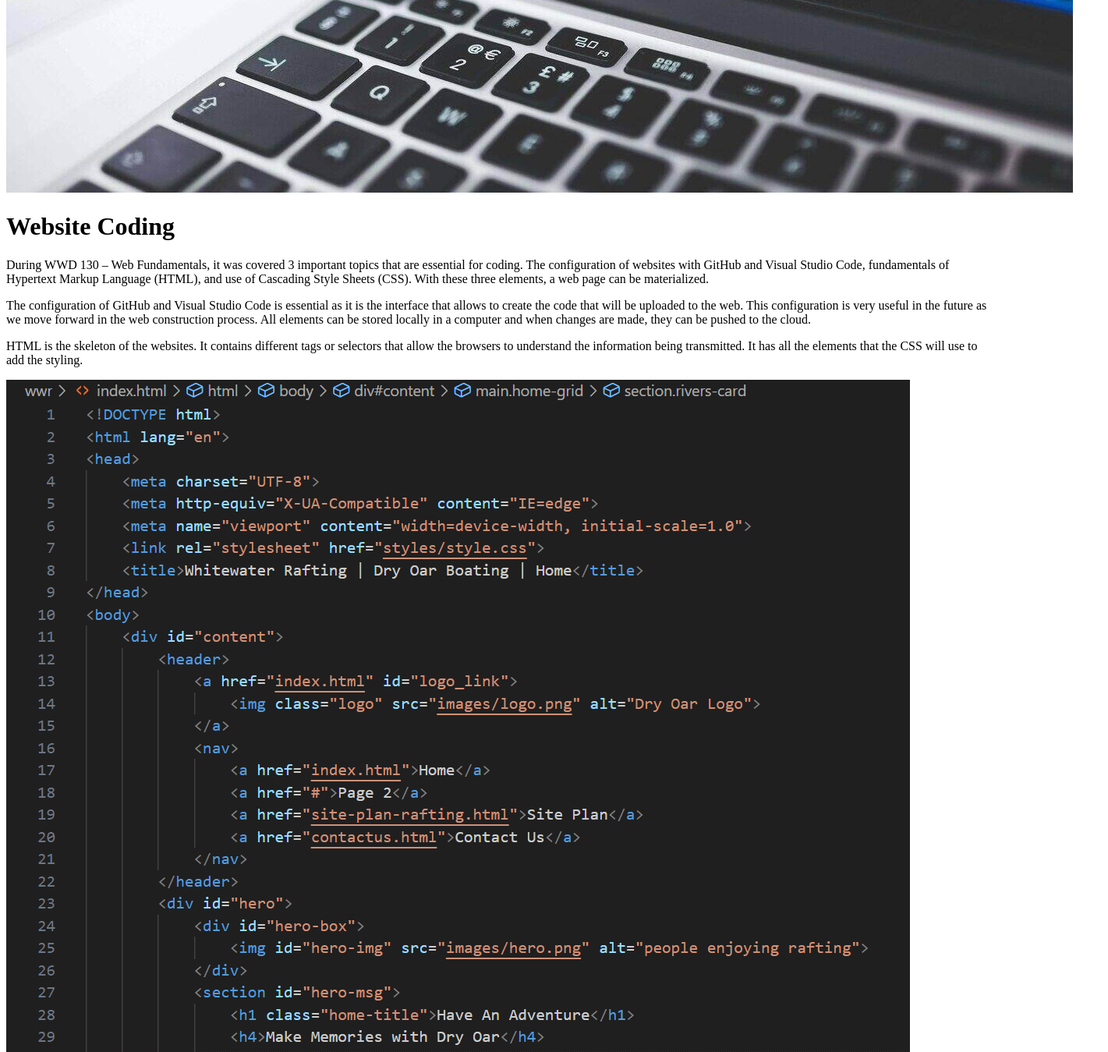
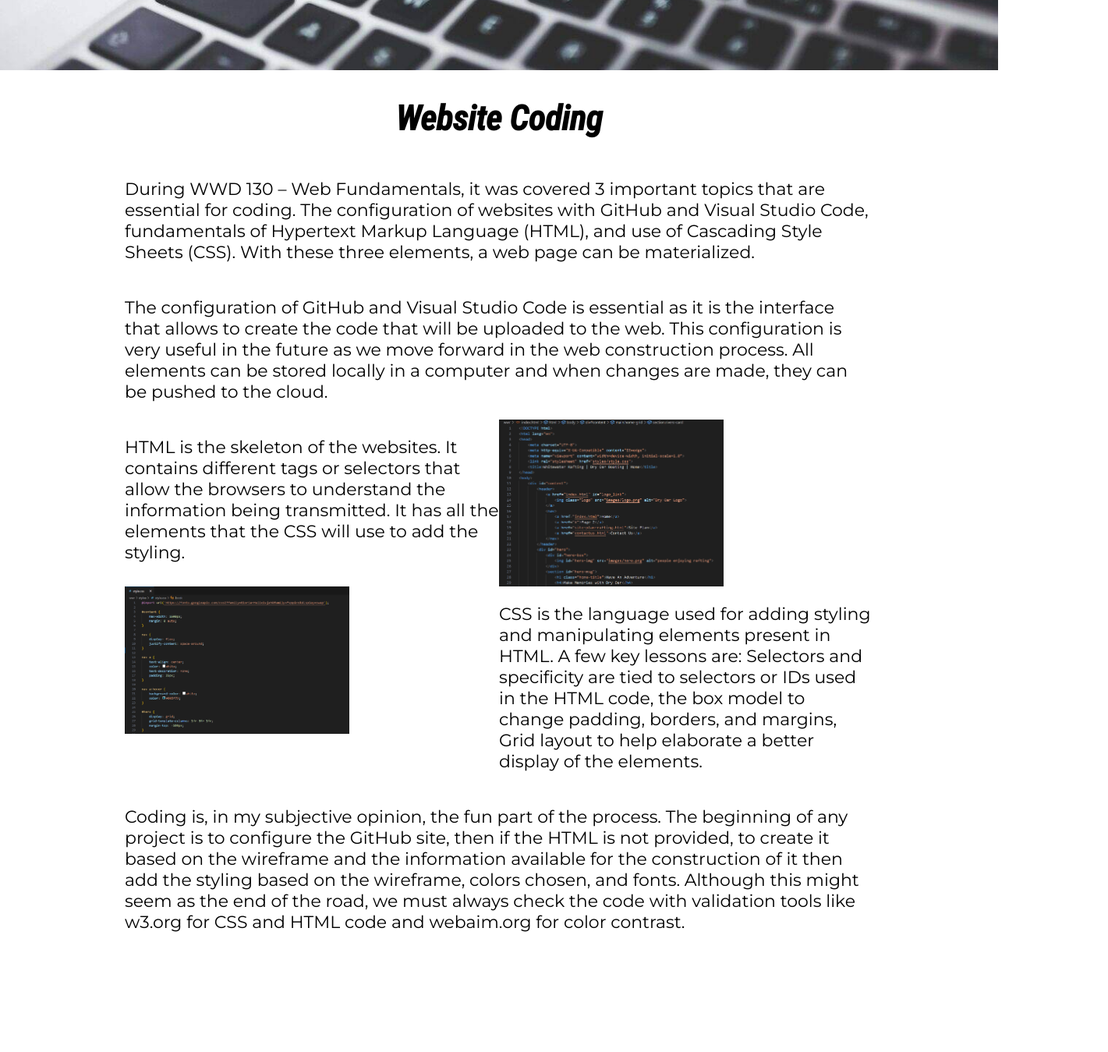
Before and after one commit to ijromerob/wdd130, a plain HTML site: page portfolio/website_coding.html in a window 1280 px wide. Shown: the part 860-2209 px from the top of the page at 78% size, 1421 px wide, since content can reach past the window. Drawn offline with Linux system fonts and the light colour scheme.

Commit message:
W12 Assignment: Personal Site Subpage 1

```diff
--- a/portfolio/styles/style.css
+++ b/portfolio/styles/style.css
@@ -8,6 +8,7 @@
 nav {
     display: flex;
     justify-content: space-around;
+    overflow: hidden;
 }
 
 nav a {
@@ -15,13 +16,47 @@ nav a {
     color: white;
     text-decoration: none;
     padding: 35px;
+
 }
+
+nav input[type=text]{
+
+    padding: 6px;
+    border: none;
+    margin-left: 30px;
+    margin-top: 30px;
+    margin-bottom: 30px;
+
+
+}
+
+nav .search-container{
+    float: right;
+}
+
+nav .search-container button {
+
+    padding: 6px 10px;
+    background: #ddd;
+    border: none;
+    cursor: pointer;
+
+}
+
+nav .search-container button:hover {
+    background: #ccc;
+}
+
 
 nav a:hover {
     background-color: #F9DC5C;
     color: #8A1204;
 }
 
+.heading {
+    font-family: "Roboto Condensed", sans-serif;
+    text-align: center;
+}
 
 #hero-img {
     width: 100%;
@@ -32,6 +67,40 @@ nav a:hover {
     display: grid;
     grid-template-columns: 1fr 1fr;
     grid-template-rows: 1fr 1fr 1fr;
+}
+
+.website-coding-grid{
+    display: grid;
+    grid-template-columns: 1fr 1fr;
+    grid-template-rows: repeat(1fr, 5);
+    max-width: 960px;
+    margin-left: auto;
+    margin-right: auto;
+}
+
+#parragraph_1_coding{
+    grid-column: 1/3;
+    grid-row: 1/2;
+}
+
+#parragraph_2_coding{
+    grid-column: 1/3;
+    grid-row: 2/3;
+}
+
+#parragraph_3_coding{
+    grid-column: 1/2;
+    grid-row: 3/4;
+}
+
+#parragraph_4_coding{
+    grid-column: 2/3;
+    grid-row: 4/5;
+}
+
+#parragraph_5_coding{
+    grid-column: 1/3;
+    grid-row: 5/6;
 }
 
 #parragraph1{
@@ -55,6 +124,17 @@ nav a:hover {
     grid-row: 1/4;
 }
 
+#coding-example1 {
+    width: 60%;
+    grid-column: 2/3;
+    grid-row: 3/4;
+}
+
+#coding-example2 {
+    width: 60%;
+    grid-column: 1/2;
+    grid-row: 4/5;
+}
 
 main section {
     text-align: center;
--- a/portfolio/website_coding.html
+++ b/portfolio/website_coding.html
@@ -4,8 +4,11 @@
     <meta charset="UTF-8">
     <meta http-equiv="X-UA-Compatible" content="IE=edge">
     <meta name="viewport" content="width=device-width, initial-scale=1.0">
+    <link rel="stylesheet" href="styles/style.css">
     <title>Website Coding</title>
 </head>
+
+
 <body>
     <div id="content">
         <header>
@@ -16,6 +19,12 @@
                 <a href="index.html">Home</a>
                 <a href="website_planning.html">Website Planning</a>
                 <a href="website_coding.html">Website Coding</a>
+                <div class="search-container">
+                    <form action="/action_page.php">
+                      <input type="text" placeholder="Search.." name="search">
+                      <button type="submit">Submit</button>
+                    </form>
+                  </div>
             </nav>
         </header>
         <div id="hero">
@@ -23,16 +32,15 @@
                 <img id="hero-img" src="images/pexels-negative-space-160107.jpg" alt="coding computer">
             </div>
         </div>
-
+        <h1 class = "heading">Website Coding</h1>
         <main class="website-coding-grid">
-            <h1>Website Coding</h1>
-            <p>During WWD 130 – Web Fundamentals, it was covered 3 important topics that are essential for coding. The configuration of websites with GitHub and Visual Studio Code, fundamentals of Hypertext Markup Language (HTML), and use of Cascading Style Sheets (CSS). With these three elements, a web page can be materialized.</p>
-            <p>The configuration of GitHub and Visual Studio Code is essential as it is the interface that allows to create the code that will be uploaded to the web. This configuration is very useful in the future as we move forward in the web construction process. All elements can be stored locally in a computer and when changes are made, they can be pushed to the cloud.</p>
-            <p>HTML is the skeleton of the websites. It contains different tags or selectors that allow the browsers to understand the information being transmitted. It has all the elements that the CSS will use to add the styling.</p>
+            <p id="parragraph_1_coding">During WWD 130 – Web Fundamentals, it was covered 3 important topics that are essential for coding. The configuration of websites with GitHub and Visual Studio Code, fundamentals of Hypertext Markup Language (HTML), and use of Cascading Style Sheets (CSS). With these three elements, a web page can be materialized.</p>
+            <p id="parragraph_2_coding">The configuration of GitHub and Visual Studio Code is essential as it is the interface that allows to create the code that will be uploaded to the web. This configuration is very useful in the future as we move forward in the web construction process. All elements can be stored locally in a computer and when changes are made, they can be pushed to the cloud.</p>
+            <p id="parragraph_3_coding">HTML is the skeleton of the websites. It contains different tags or selectors that allow the browsers to understand the information being transmitted. It has all the elements that the CSS will use to add the styling.</p>
             <img id="coding-example1" src="images/html_sample.PNG" alt="HTML example">
-            <p>CSS is the language used for adding styling and manipulating elements present in HTML. A few key lessons are: Selectors and specificity are tied to selectors or IDs used in the HTML code, the box model to change padding, borders, and margins, Grid layout to help elaborate a better display of the elements.</p>
+            <p id="parragraph_4_coding">CSS is the language used for adding styling and manipulating elements present in HTML. A few key lessons are: Selectors and specificity are tied to selectors or IDs used in the HTML code, the box model to change padding, borders, and margins, Grid layout to help elaborate a better display of the elements.</p>
             <img id="coding-example2" src="images/css_sample.PNG" alt="CSS example">
-            <p>Coding is, in my subjective opinion, the fun part of the process. The beginning of any project is to configure the GitHub site, then if the HTML is not provided, to create it based on the wireframe and the information available for the construction of it then add the styling based on the wireframe, colors chosen, and fonts. Although this might seem as the end of the road, we must always check the code with validation tools like w3.org for CSS and HTML code and webaim.org for color contrast.</p>
+            <p id="parragraph_5_coding">Coding is, in my subjective opinion, the fun part of the process. The beginning of any project is to configure the GitHub site, then if the HTML is not provided, to create it based on the wireframe and the information available for the construction of it then add the styling based on the wireframe, colors chosen, and fonts. Although this might seem as the end of the road, we must always check the code with validation tools like w3.org for CSS and HTML code and webaim.org for color contrast.</p>
         </main>
 
 
```
Also changed, not shown: portfolio/index.html (+2 -0 lines).
